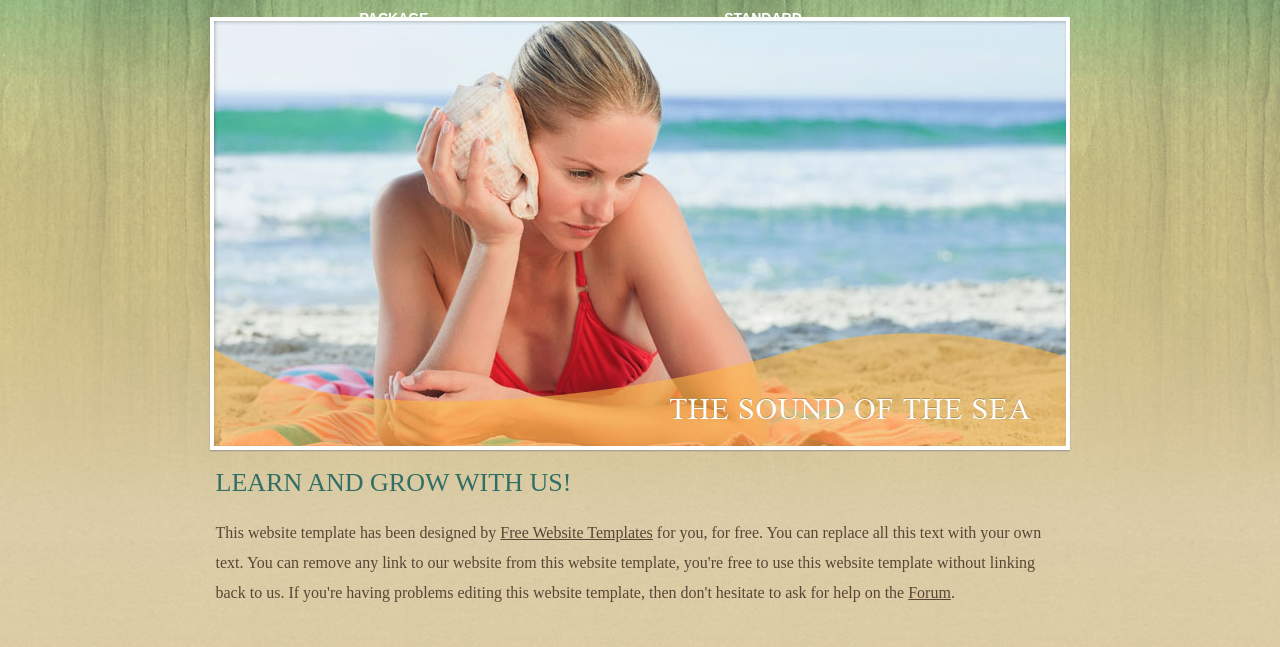
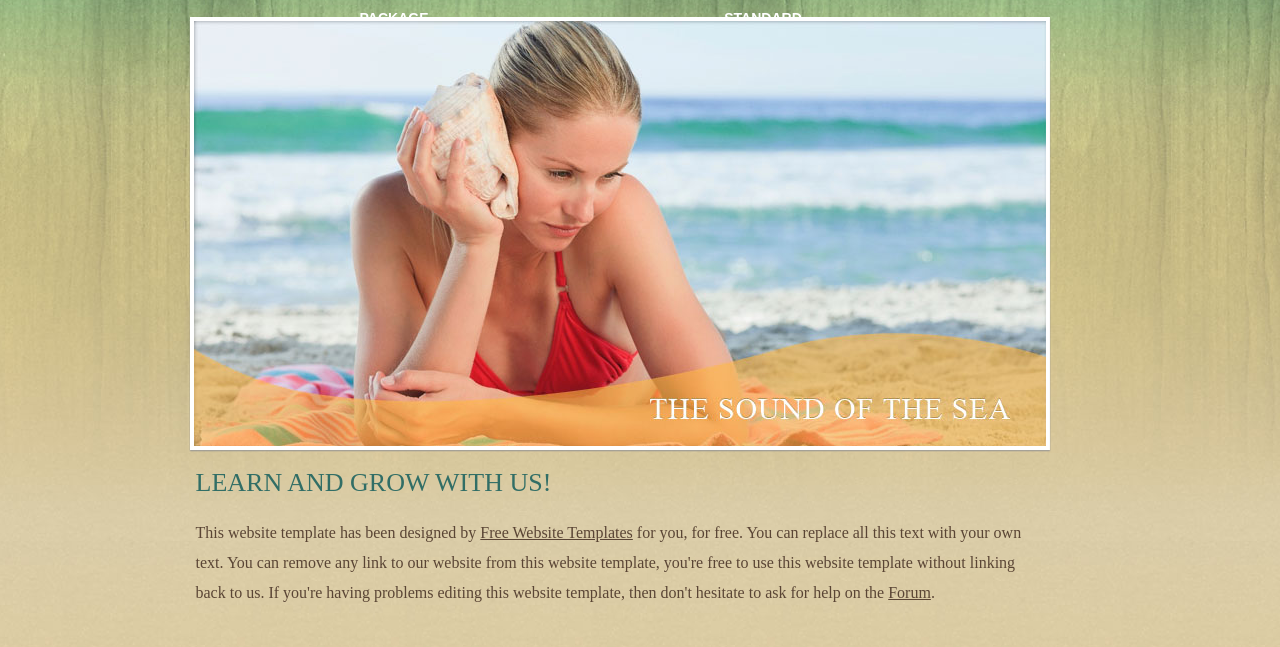
Before and after one commit to CyberBill1/training-packages, a plain HTML site: page index.html in a window 1280 px wide. Shown: the part 211-858 px from the top of the page. Drawn offline with Linux system fonts and the light colour scheme.

Commit message:
Update style.css

```diff
--- a/css/style.css
+++ b/css/style.css
@@ -9,7 +9,7 @@ body {
 	min-height: 1318px;
 }
 #page {
-	width: 960px;
+	width: 1000px;
 	margin: 0 auto;
 }
 img {
```
